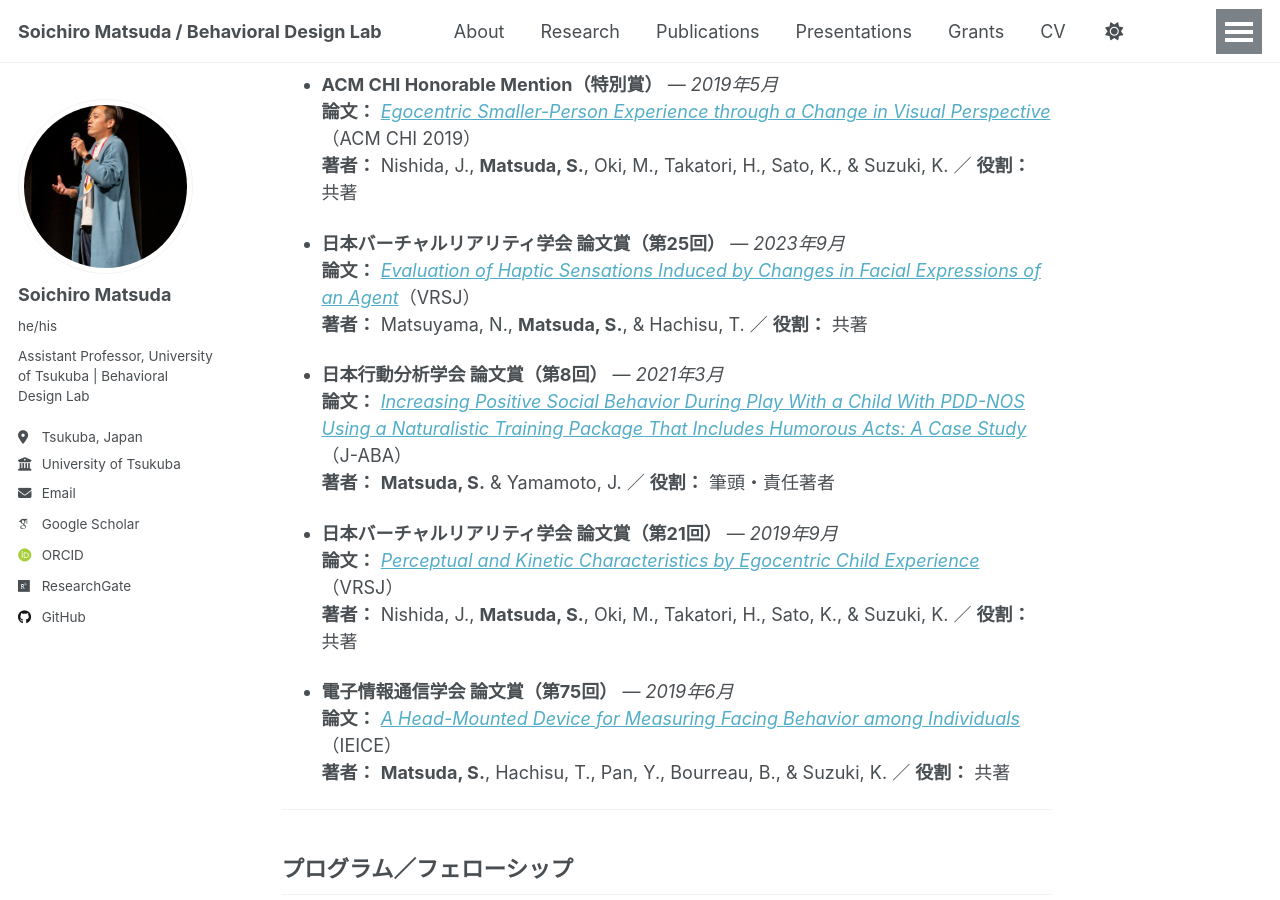
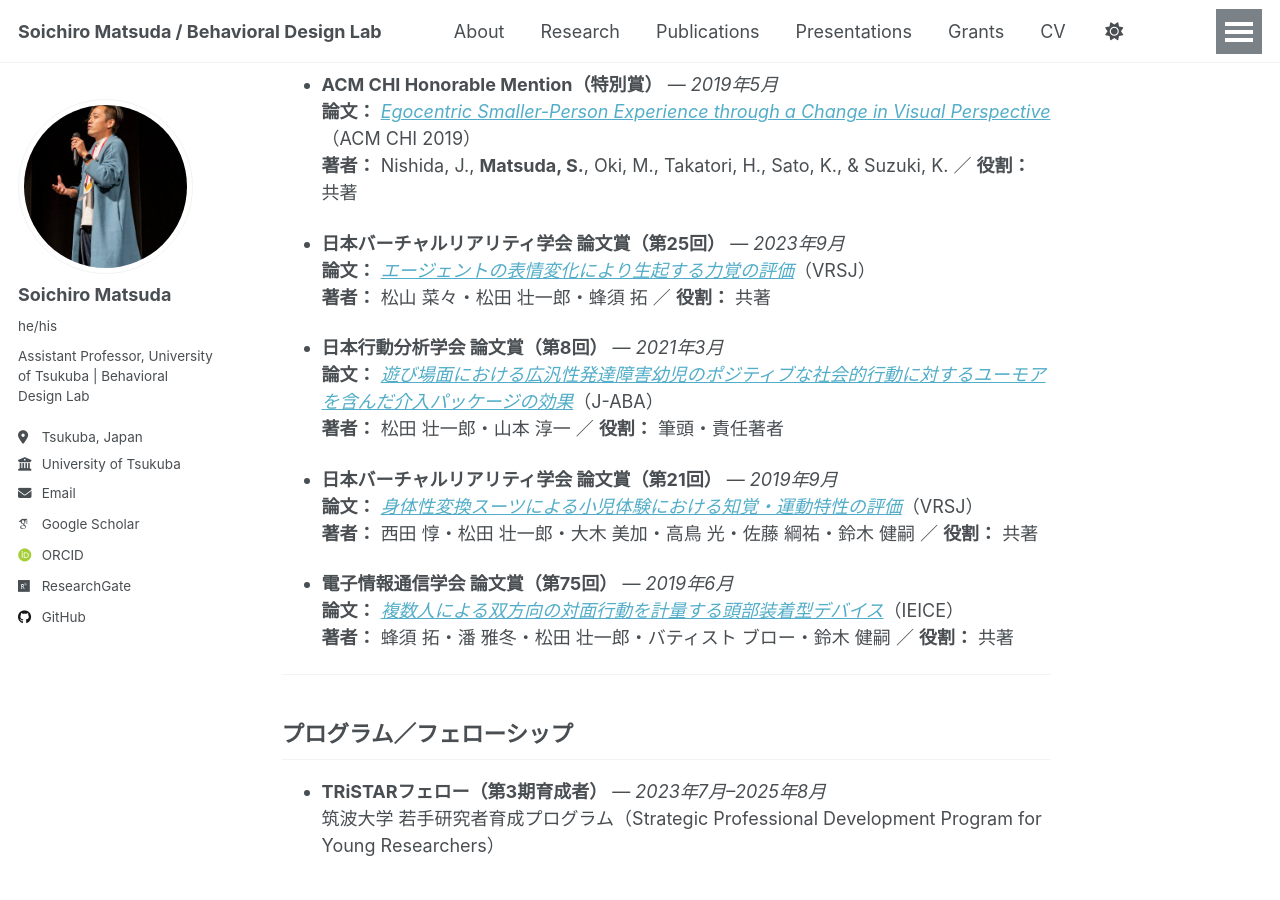
Before and after one commit to BehavioralDesignerMatsuda/BehavioralDesignerMatsuda.github.io, a Jekyll site: the page built from _pages/awards-ja.md, in a window 1280 px wide and 900 px high, scrolled down 390 px. Built offline with Jekyll 4.4.1, drawn with Linux system fonts in a browser that asks for light colours; some web fonts are replaced; a script that is not in the unit is left out.

Commit message:
Update awards-ja.md

```diff
--- a/_pages/awards-ja.md
+++ b/_pages/awards-ja.md
@@ -16,20 +16,20 @@ lang: ja
   **著者：** Nishida, J., **Matsuda, S.**, Oki, M., Takatori, H., Sato, K., & Suzuki, K. ／ **役割：** 共著
 
 - **日本バーチャルリアリティ学会 論文賞（第25回）** — *2023年9月*
-  **論文：** *[Evaluation of Haptic Sensations Induced by Changes in Facial Expressions of an Agent]({{ "/publications/2022-hapticVR/" | relative_url }})*（VRSJ）
-  **著者：** Matsuyama, N., **Matsuda, S.**, & Hachisu, T. ／ **役割：** 共著
+  **論文：** *[エージェントの表情変化により生起する力覚の評価]({{ "/publications/2022-hapticVR/" | relative_url }})*（VRSJ）
+  **著者：** 松山 菜々・松田 壮一郎・蜂須 拓 ／ **役割：** 共著
 
 - **日本行動分析学会 論文賞（第8回）** — *2021年3月*
-  **論文：** *[Increasing Positive Social Behavior During Play With a Child With PDD-NOS Using a Naturalistic Training Package That Includes Humorous Acts: A Case Study]({{ "/publications/2019-humor-intervention/" | relative_url }})*（J-ABA）
-  **著者：** **Matsuda, S.** & Yamamoto, J. ／ **役割：** 筆頭・責任著者
+  **論文：** *[遊び場面における広汎性発達障害幼児のポジティブな社会的行動に対するユーモアを含んだ介入パッケージの効果]({{ "/publications/2019-humor-intervention/" | relative_url }})*（J-ABA）
+  **著者：** 松田 壮一郎・山本 淳一 ／ **役割：** 筆頭・責任著者
 
 - **日本バーチャルリアリティ学会 論文賞（第21回）** — *2019年9月*
-  **論文：** *[Perceptual and Kinetic Characteristics by Egocentric Child Experience]({{ "/publications/2018-childhood-japanese/" | relative_url }})*（VRSJ）
-  **著者：** Nishida, J., **Matsuda, S.**, Oki, M., Takatori, H., Sato, K., & Suzuki, K. ／ **役割：** 共著
+  **論文：** *[身体性変換スーツによる小児体験における知覚・運動特性の評価]({{ "/publications/2018-childhood-japanese/" | relative_url }})*（VRSJ）
+  **著者：** 西田 惇・松田 壮一郎・大木 美加・高鳥 光・佐藤 綱祐・鈴木 健嗣 ／ **役割：** 共著
 
 - **電子情報通信学会 論文賞（第75回）** — *2019年6月*
-  **論文：** *[A Head-Mounted Device for Measuring Facing Behavior among Individuals]({{ "/publications/2018-FaceLooks-japanese/" | relative_url }})*（IEICE）
-  **著者：** **Matsuda, S.**, Hachisu, T., Pan, Y., Bourreau, B., & Suzuki, K. ／ **役割：** 共著
+  **論文：** *[複数人による双方向の対面行動を計量する頭部装着型デバイス]({{ "/publications/2018-FaceLooks-japanese/" | relative_url }})*（IEICE）
+  **著者：** 蜂須 拓・潘 雅冬・松田 壮一郎・バティスト ブロー・鈴木 健嗣 ／ **役割：** 共著
 
 ---
 
```
